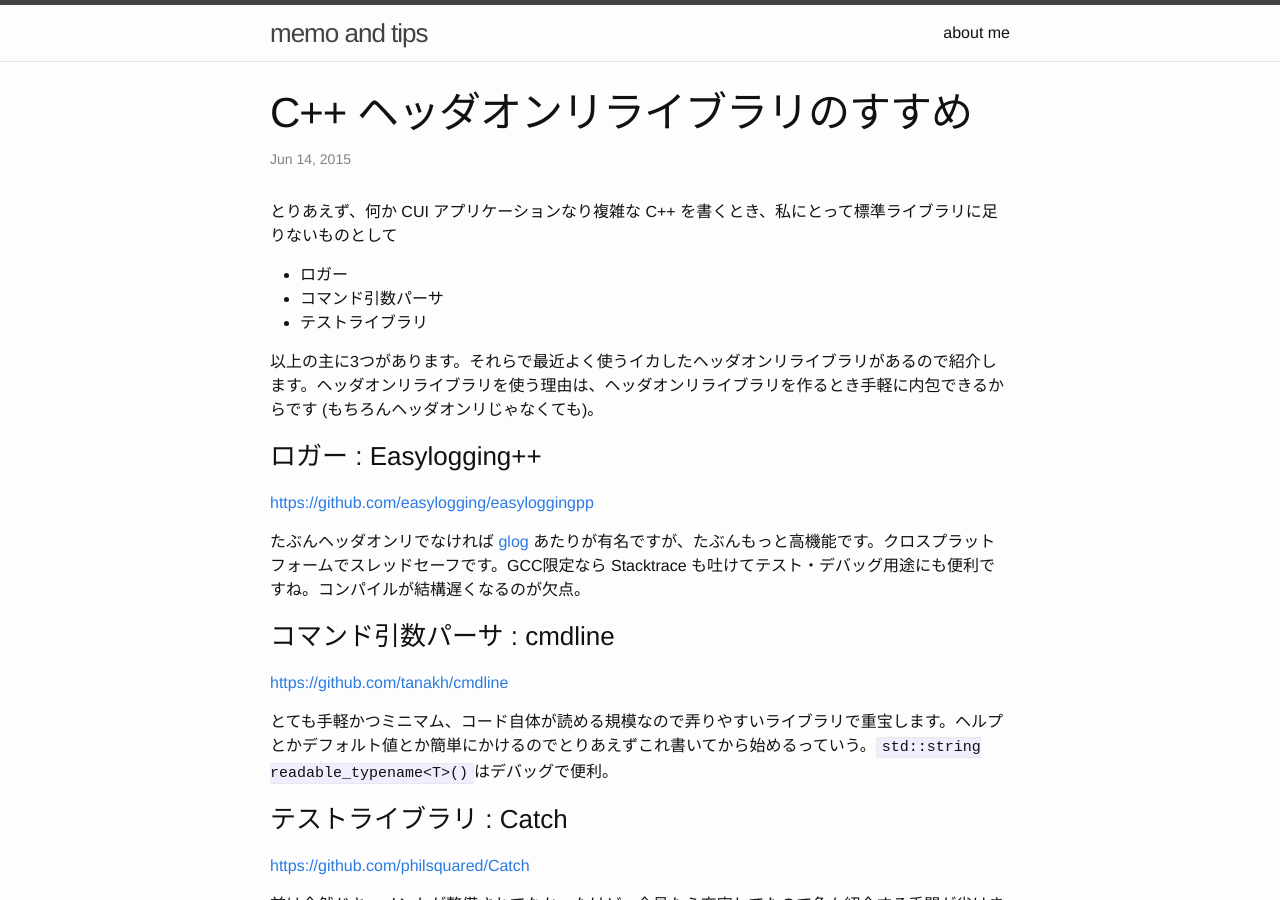
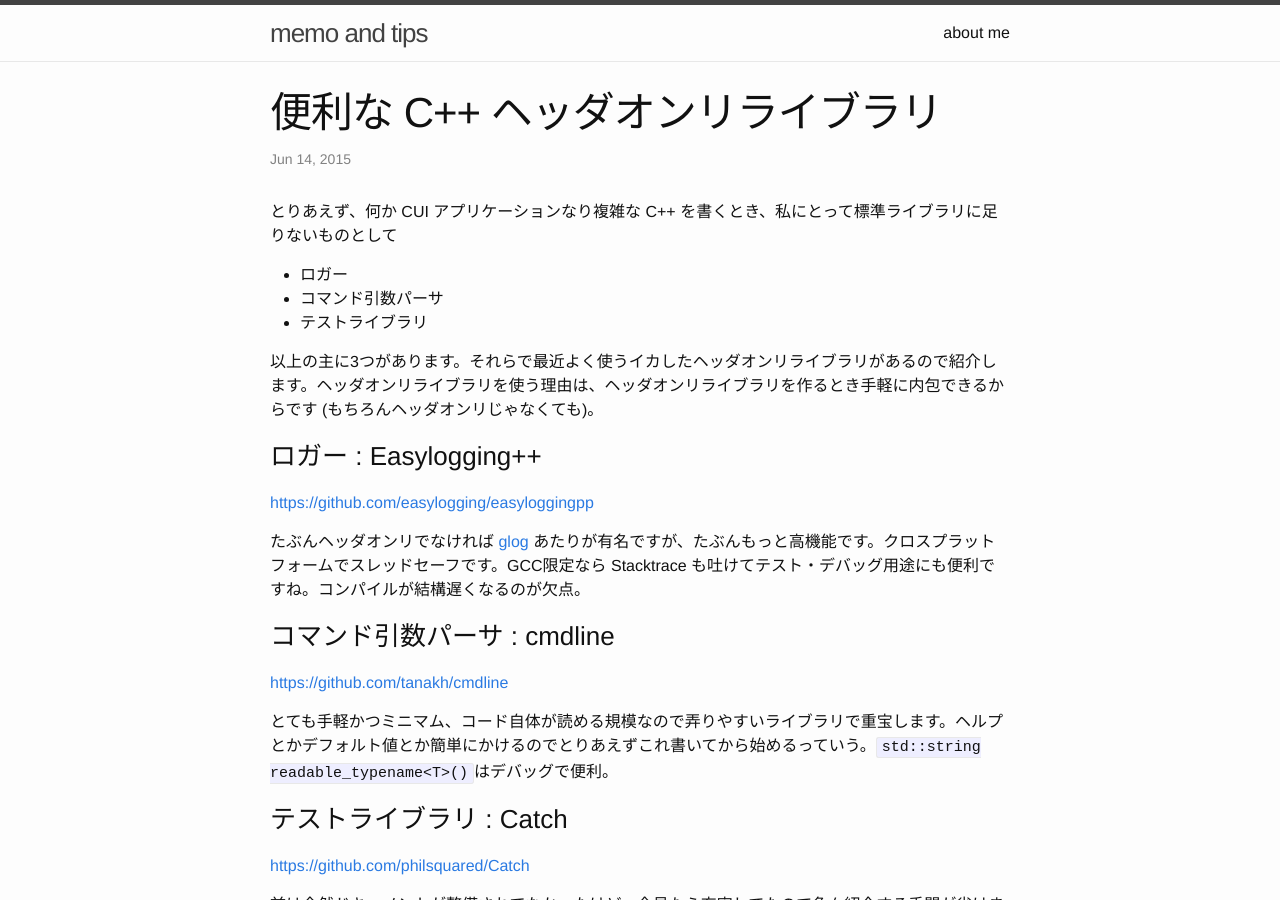
Before and after one commit to ShigekiKarita/shigekikarita.github.io, a Jekyll site: the page built from _posts/2015-06-14-003.md, in a window 1280 px wide and 900 px high. Built offline with Jekyll 4.4.1, drawn with Linux system fonts in a browser that asks for light colours; comment, search, counter and statistics services are not loaded.

Commit message:
雑なコミット

```diff
--- a/_posts/2015-06-14-003.md
+++ b/_posts/2015-06-14-003.md
@@ -1,6 +1,6 @@
 ---
 layout: post
-title: C++ ヘッダオンリライブラリのすすめ
+title: 便利な C++ ヘッダオンリライブラリ
 comments: true
 ---
 とりあえず、何か CUI アプリケーションなり複雑な C++ を書くとき、私にとって標準ライブラリに足りないものとして
```
